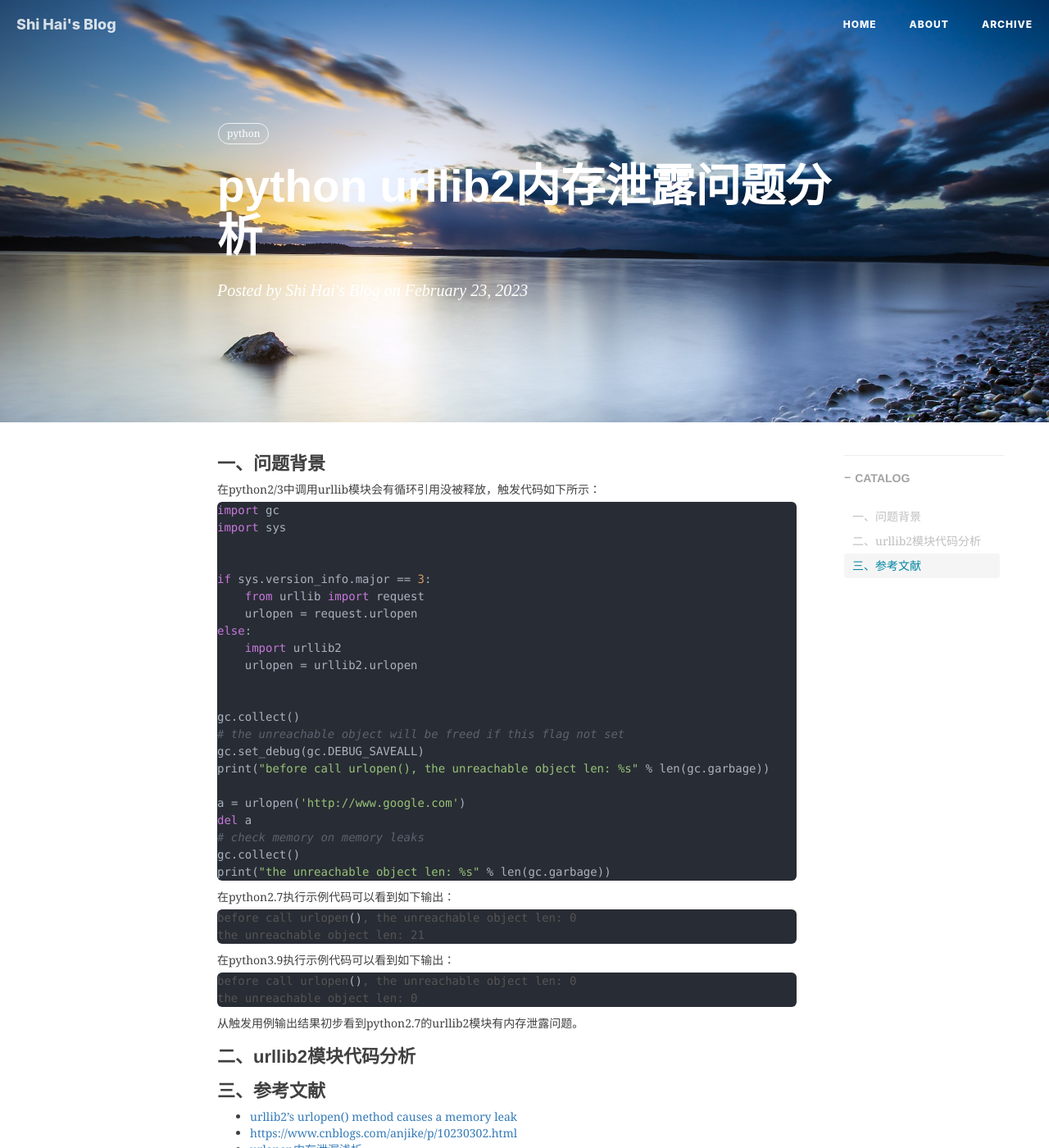
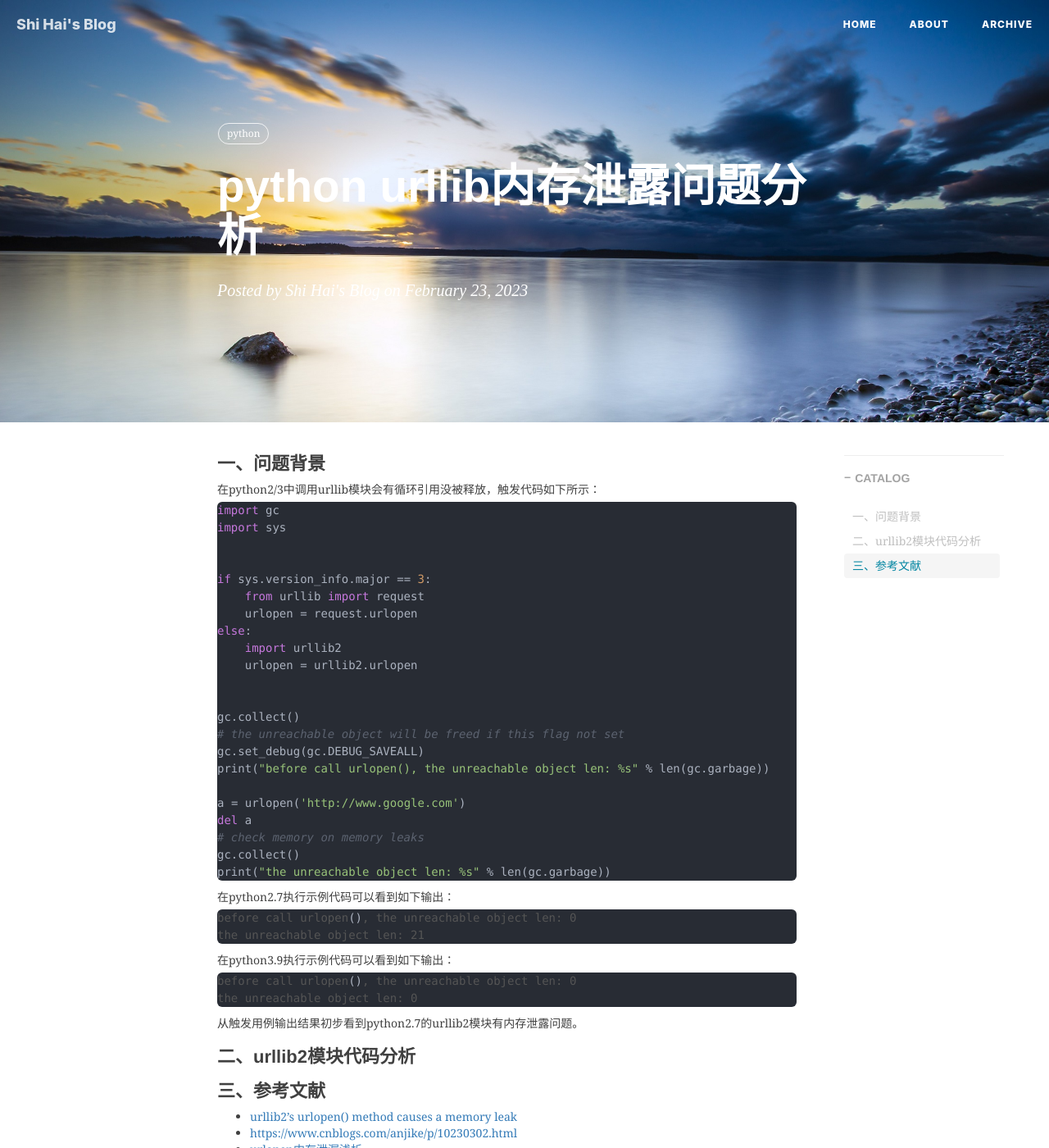
Before and after one commit to shihai1991/shihai1991.github.io, a Jekyll site: the page built from _posts/2023-02-23-urllib内存泄露问题分析.md, in a window 1280 px wide and 1400 px high. Shown: the whole window at 82% size. Built offline with Jekyll 4.4.1, drawn with Linux system fonts in a browser that asks for light colours; nearby versions of some CDN libraries; comment, search, counter and statistics services are not loaded; some of the changed text lies outside the part shown.

Commit message:
Update 2023-02-23-urllib内存泄露问题分析.md

```diff
--- a/_posts/2023-02-23-urllib内存泄露问题分析.md
+++ b/_posts/2023-02-23-urllib内存泄露问题分析.md
@@ -1,6 +1,6 @@
 ---
 layout: post
-title: python urllib2内存泄露问题分析
+title: python urllib内存泄露问题分析
 category: python
 catalog: true
 published: true
```
Also changed, not shown: other parts of _posts/2023-02-23-urllib内存泄露问题分析.md (+1 -0 lines).
